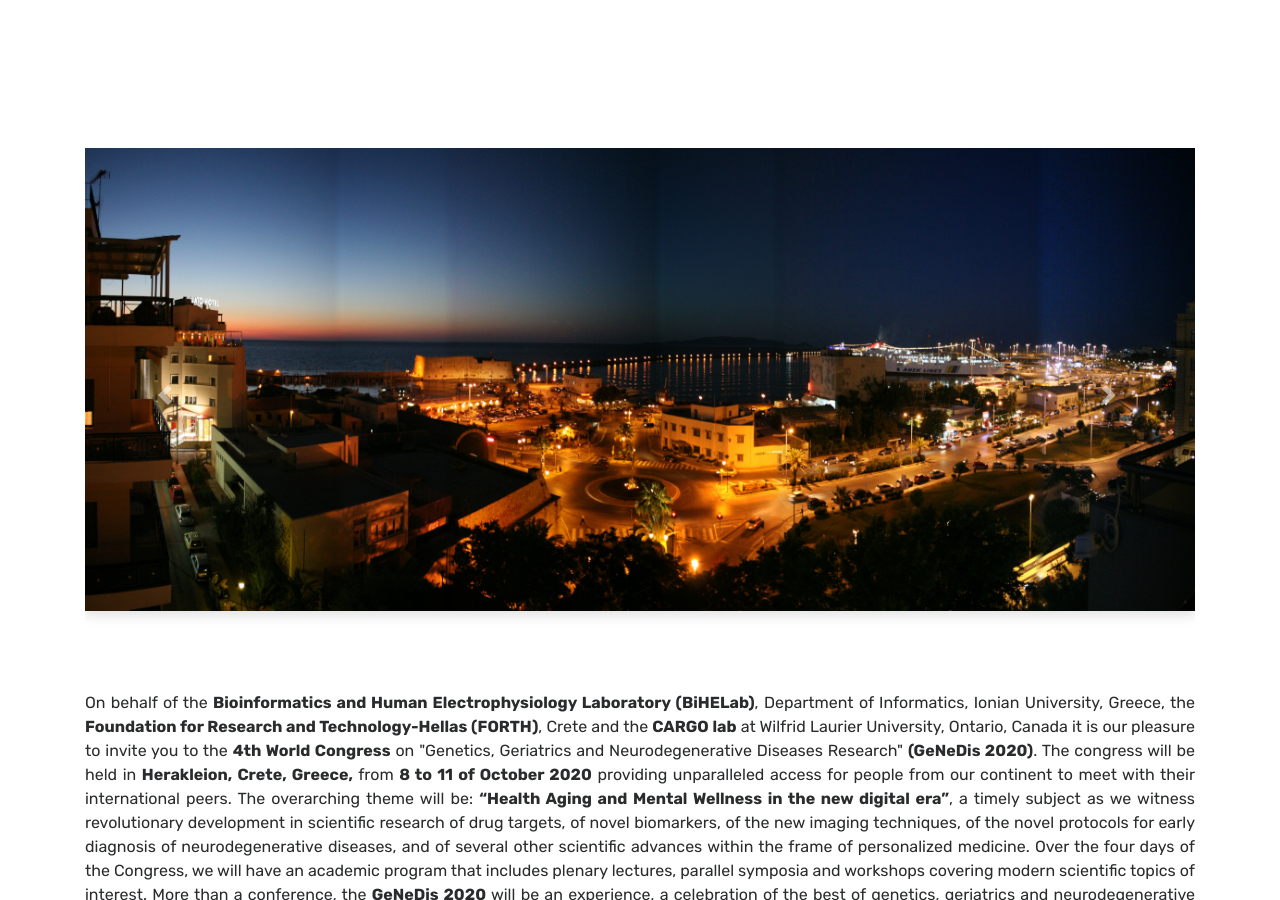
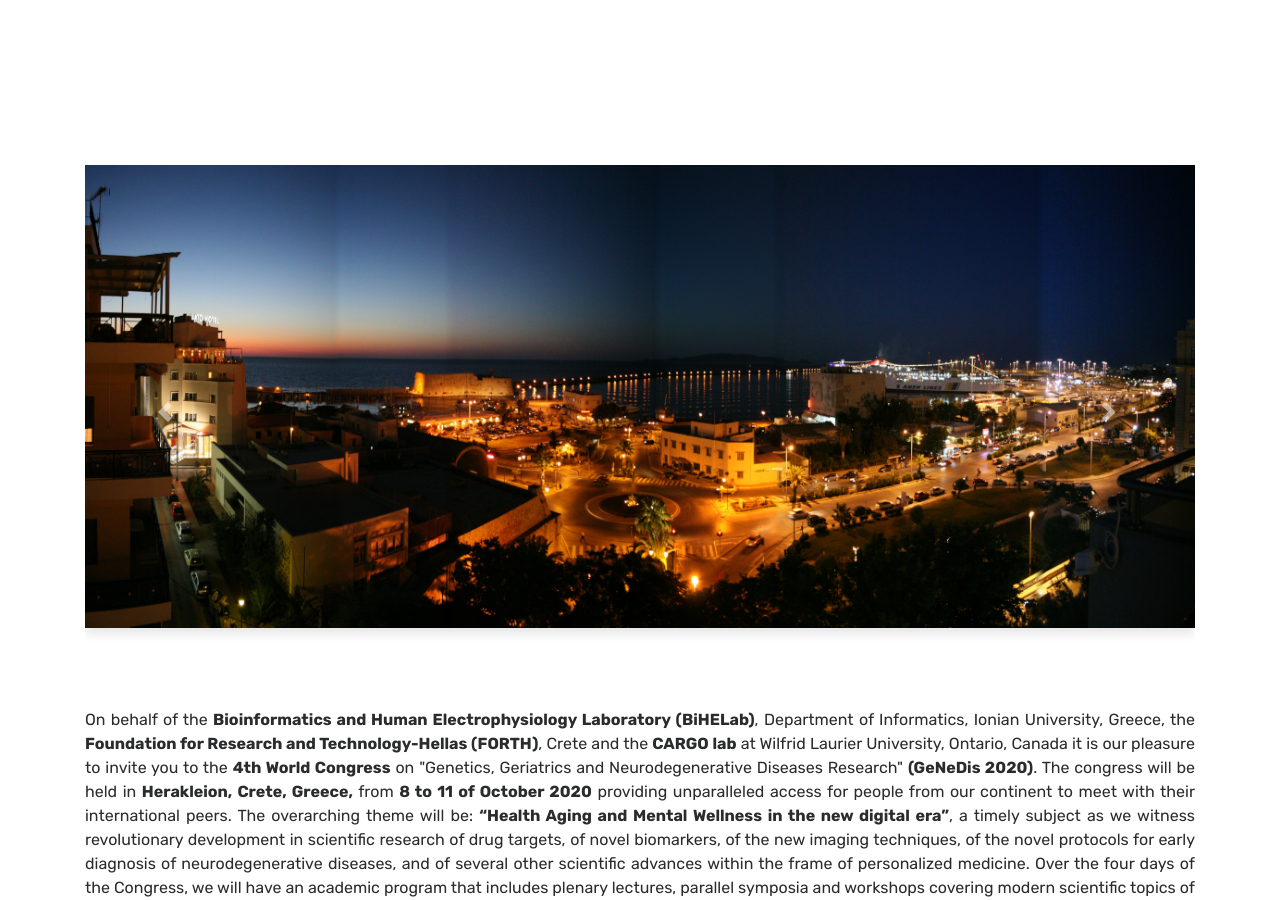
Before and after one commit to Covide-1797/genedis, a Jekyll site: the page built from index.html, in a window 1280 px wide and 900 px high. Built offline with Jekyll 4.4.1, drawn with Linux system fonts in a browser that asks for light colours; the list of posts is cut into pages by our own code.

Commit message:
Update index.html

```diff
--- a/index.html
+++ b/index.html
@@ -10,7 +10,7 @@
 <!-- Home Jumbotron
 ================================================== -->
 <div class="container">
-<div id="carousel" class="carousel slide" data-ride="carousel" style="margin-top:-87px">
+<div id="carousel" class="carousel slide" data-ride="carousel" style="margin-top:-70px">
     <div class="carousel-inner">
         <div class="carousel-item active">
             <img src="assets/images/carousel_ite.jpg" class="d-block w-100 featured-image img-fluid" alt="carousel_ite">
```
